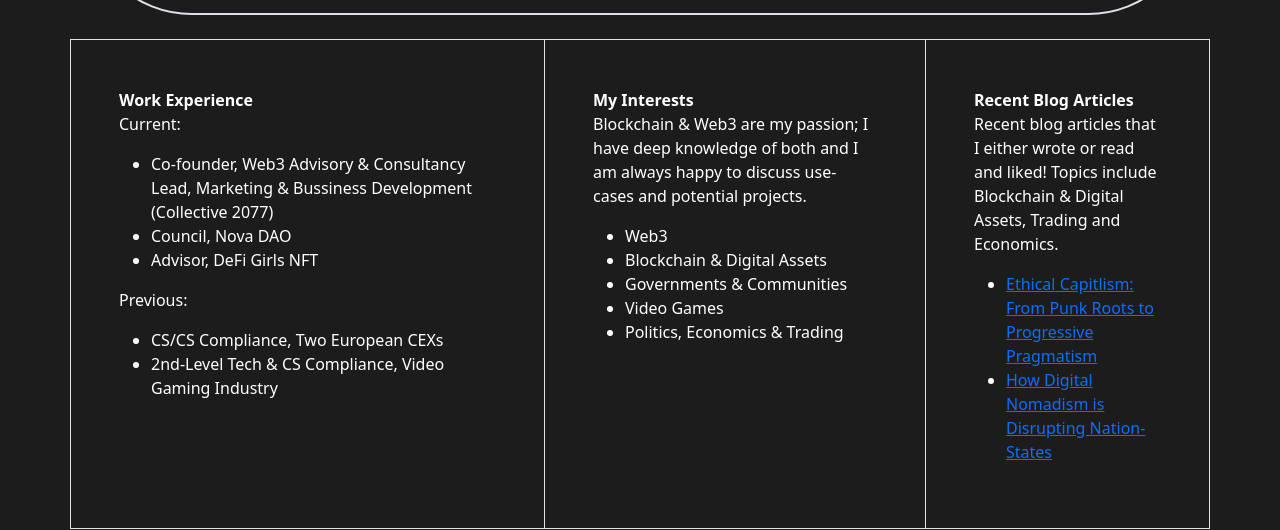
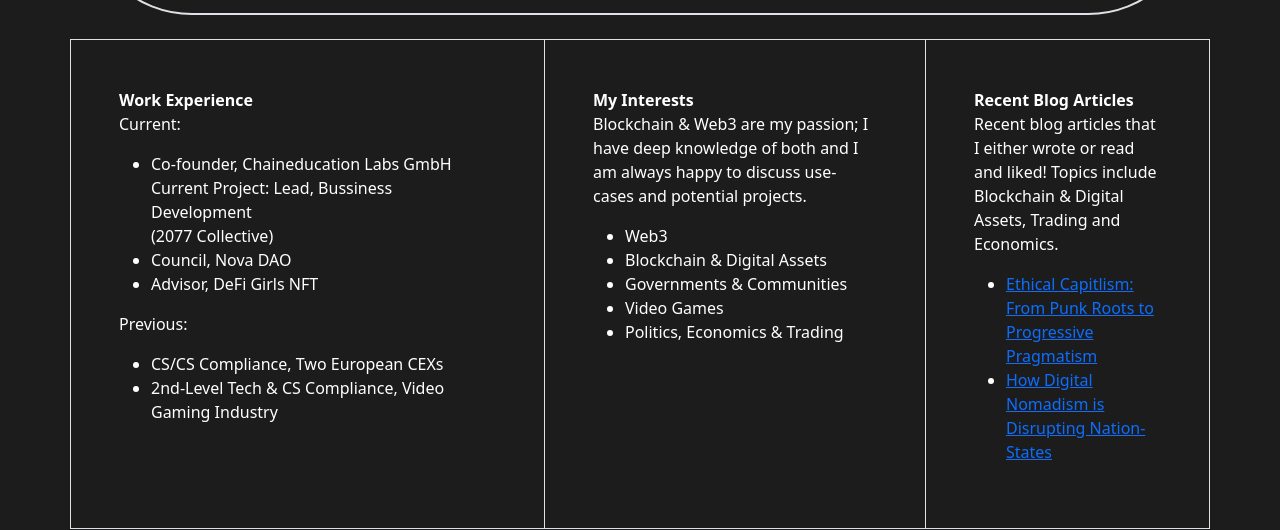
Before and after one commit to ciefa/ciefa.github.io, a plain HTML site: page index.html in a window 1280 px wide. Shown: the part 309-839 px from the top of the page. Drawn offline with nearby package versions, Linux system fonts and the light colour scheme.

Commit message:
Update index.html

```diff
--- a/index.html
+++ b/index.html
@@ -46,8 +46,9 @@
                 <p class="text-white">Current:</p>
 
                 <ul>
-                    <li>Co-founder, Web3 Advisory & Consultancy<br>
-                    Lead, Marketing & Bussiness Development<br>(Collective 2077)</li>
+                    <li>Co-founder, Chaineducation Labs GmbH<br>
+                    Current Project:
+                    Lead, Bussiness Development<br>(2077 Collective)</li>
                     <li>Council, Nova DAO</li>
                     <li>Advisor, DeFi Girls NFT</li>
                 </ul>
```
